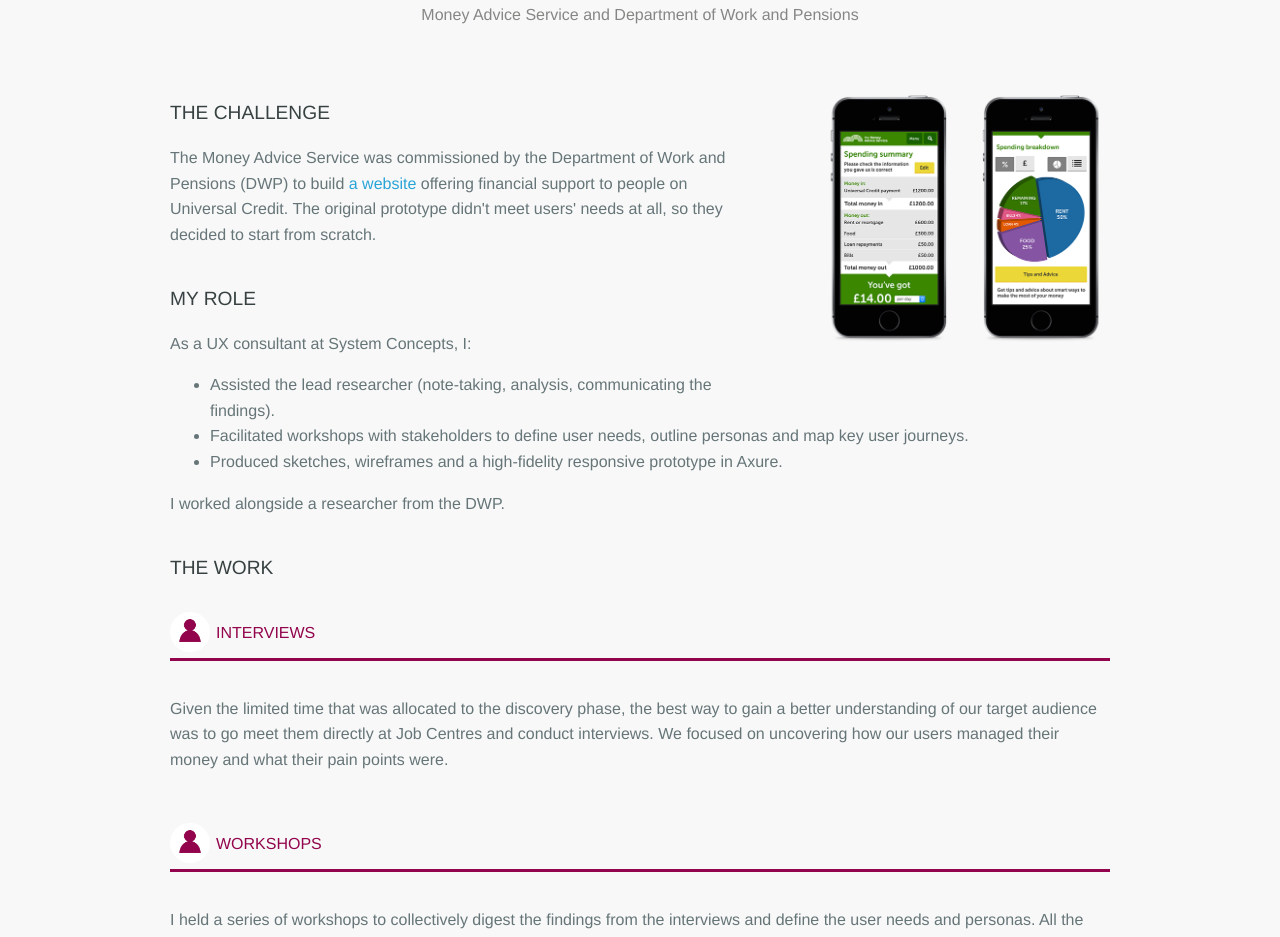
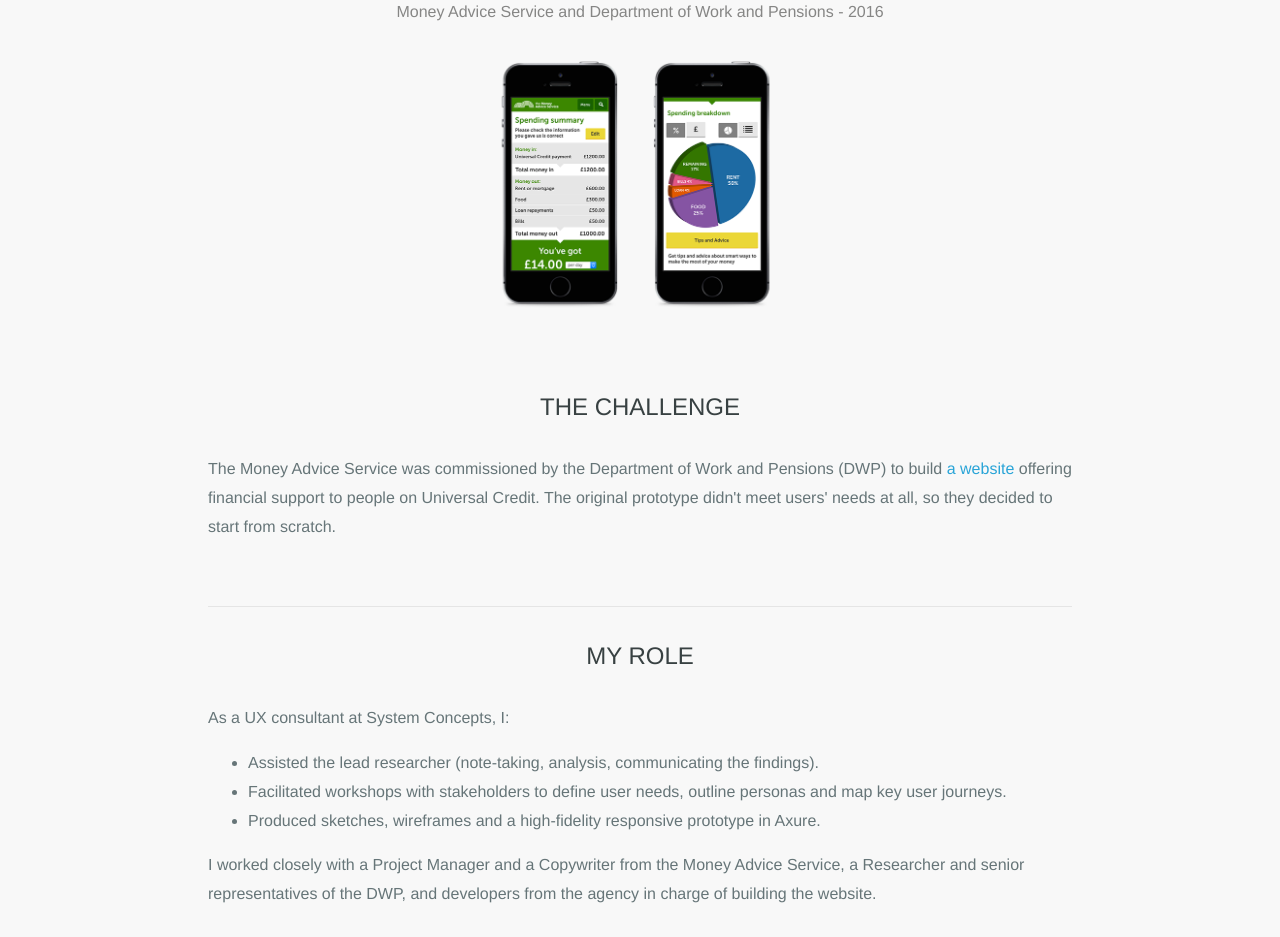
Before and after one commit to MiiRaGe/portfolio, a plain HTML site: page design-finance-tool.html in a window 1280 px wide. Shown: the part 258-1195 px from the top of the page. Drawn offline with Linux system fonts and the light colour scheme.

Commit message:
layout changes - fixed header footer and new ex pages

```diff
--- a/css/responsive.css
+++ b/css/responsive.css
@@ -15,6 +15,10 @@
 
 @media screen and (min-width: 480px) {
 
+  #wrapper {
+    width: 70%;
+    max-width: 1000px;
+  }
 
   /**********************************
   PAGE: INDEX
@@ -30,23 +34,6 @@
   }
 
   /**********************************
-PAGE: WORK EX
-***********************************/
-
-  .Illustration {
-    float: right;
-    padding: 0 0 0 8%;
-    margin: 2em 0 2em 0;
-    max-width: 62%;
-    max-height: 250px;
-  }
-
-  #challenge {
-    max-width: 30%;
-    display: inline;
-  }
-
-  /**********************************
   PAGE: ABOUT
   ***********************************/
 
@@ -58,7 +45,6 @@
 }
 
 @media screen and (min-width: 660px) {
-
 
   /**********************************
   PAGE: INDEX
@@ -87,6 +73,55 @@
   .stepDetails {
     display: block;
   }*/
+
+   /**********************************
+PAGE: WORK EX
+***********************************/
+
+  /*.Illustration {
+    float: right;
+    padding: 0 0 0 8%;
+    margin: 2em 0 2em 0;
+    max-width: 62%;
+    max-height: 250px;
+  }
+
+
+
+  #challenge {
+    max-width: 30%;
+    display: inline;
+  }*/
+
+  /*************test floats
+  .stepDesc, .stepImg {
+    width: 44.5%;
+  }
+
+  .stepImg {
+    float: left;
+  }
+
+  .stepDesc {
+    float: right;
+  }
+
+  /*.stepDetails,  #projectOverview {
+    overflow: auto;
+  }
+
+  .stepDetails:after {
+    content: "";
+    display: table;
+    clear: both;
+  }
+  */
+
+  #projectOverview:after {
+    content: "";
+    display: table;
+    clear: both;
+  }
 
 }
 
--- a/css/style.css
+++ b/css/style.css
@@ -1,6 +1,10 @@
 /**********************************
 GENERAL
 ***********************************/
+
+* {
+    box-sizing: border-box;
+}
 
 body {
     font-family: Helvetica, Arial, sans-serif;
@@ -10,10 +14,14 @@
     line-height: 160%;
 }
 
+p, ul, ol {
+    line-height: 180%;
+}
+
 #wrapper {
-    max-width: 940px;
     margin: 0 auto;
-    padding: 0 5%;
+    padding: 0 1em;
+    min-height: calc(100vh - 170px);
 }
 
 a {
@@ -103,20 +111,32 @@
 
 .centerp {
     text-align: center;
-    margin: -0.5em 0 1em 0;
+    margin: 0 0 1em 0;
 }
 
 h4 {
-    font-size: 1.20em;
+    font-size: 1.5em;
+}
+
+h4, .separation {
+    border-top: 1px solid rgba(0,0,0,0.08);
+    text-align: center;
+    display: block;
     margin: 2em 0 1em 0;
+    padding: 1.5em 0 0.5em 0;
+}
+
+#challenge h4 {
+    border: none;
 }
 
 h5 {
     font-size: 1em;
     font-weight: 400;
-    border-bottom: 3px solid #92044C;
-    padding: 8px 0 12px 0;
-    margin: 2em 0 1em 0;
+    /**border-bottom: 1px dashed #92044C;**/
+    /**padding: 8px 0 12px 0;
+    margin: 2em 0 1em 0;**/
+    margin: 5px 0 5px 0;
 }
 
 /**********************************
@@ -217,12 +237,22 @@
     padding: 20px 0 20px 0;
 }*/
 
-.i-methodology {
+/*.i-methodology {
     height: 40px;
     display: inline-block;
     float: left;
     /*margin: 10px 2% 10px 5%;*/
-    margin: 0 6px 0 0;
+    /*margin: 0 6px 0 0;
+}*/
+
+.methodology h5 {
+    text-align:center;
+}
+
+.i-methodology {
+    height: 75px;
+    display: block;
+    margin: auto;
 }
 
 #research-steps p {
@@ -253,7 +283,7 @@
     max-height: 250px;
     display: block;
     padding: 0 1% 0 0;
-    margin: 2em 0 0 0;
+    margin: auto;
 }
 
 #challenge ul {
@@ -290,6 +320,10 @@
     display: block;
   }
 
+figure {
+    margin: 0 0;
+}
+
 /**********************************
 PAGE: CONTACT
 ***********************************/
@@ -297,7 +331,7 @@
 .contact-info {
   list-style: none;
   padding: 0;
-  margin: 0;
+  margin: auto;
   font-size: 0.9em;
 }
 
--- a/design-finance-tool.html
+++ b/design-finance-tool.html
@@ -3,6 +3,7 @@
 <head>
     <meta charset="UTF-8">
     <title>Sophie Durand, UX Researcher | Designing a finance tool</title>
+    <link rel="stylesheet" href="css/normalize.css">
     <link rel="stylesheet" type="text/css" href="css/style.css">
     <link rel="stylesheet" href="css/responsive.css">
     <link rel="icon" href="img/sd.png">
@@ -31,9 +32,9 @@
                 <li>> Project: Creating a Financial Support Tool</li>
             </ol>
 
-          <section>
+          <section class="central">
             <h3>Creating a financial support tool</h3>
-              <p class="client">Money Advice Service and Department of Work and Pensions</p>
+              <p class="client">Money Advice Service and Department of Work and Pensions - 2016</p>
 
               <div id="projectOverview">
                   <img src="img/mas-final.png" alt="" class="Illustration">
@@ -52,17 +53,17 @@
                         <li>Facilitated workshops with stakeholders to define user needs, outline personas and map key user journeys.</li>
                         <li>Produced sketches, wireframes and a high-fidelity responsive prototype in Axure.</li>
                     </ul>
-                    <p>I worked alongside a researcher from the DWP.</p>
+                    <p>I worked closely with a Project Manager and a Copywriter from the Money Advice Service, a Researcher and senior representatives of the DWP, and developers from the agency in charge of building the website.</p>
                </div>
 
-              <h4>The work</h4>
-
-                <div id="research-steps">
-
+                <div id="role">
+                <h4>The work</h4>
+                 </div>
+              <div id="research-steps">
                     <div class="step">
                         <div class="methodology">
                             <img src="img/i-usertesting.png" alt="" class="i-methodology">
-                            <h5>Interviews</h5>
+                            <h5>User Interviews</h5>
                        </div>
                         <div class="stepDetails">
                             <p>Given the limited time that was allocated to the discovery phase, the best way to gain a better understanding of our target audience
@@ -145,8 +146,9 @@
                                 I’m proud that I managed to get people from various teams involved in outlining the user needs, personas and user journeys.
                                 I was adaptable, took the time to explain UCD processes and lead the discussions using the methods that would resonate the most with the people I worked with.</li>
                         </ul>
-                   <a href="index.html">&lt;&lt; See other examples of work</a>
+                   <a href="index.html" class="separation">&lt;&lt; See other examples of work</a>
           </section>
+        </div>
       <footer>
             <ul class="contact-info">
                 <li class="phone"><a href="tel:+447522182857"></a></li>
@@ -155,7 +157,6 @@
             </ul>
         <p>&copy; 2017 Sophie Durand</p>
       </footer>
-    </div>
 
 </body>
 </html>
```
Also changed, not shown: about.html (+2 -1 lines), accessibility-airline.html (+10 -7 lines), catch-up-diary-study.html (+5 -4 lines), contact.html (+3 -1 lines), index.html (+3 -3 lines), organise-content.html (+6 -4 lines), redesign-search-results.html (+6 -4 lines), test-game-maker.html (+5 -4 lines).
